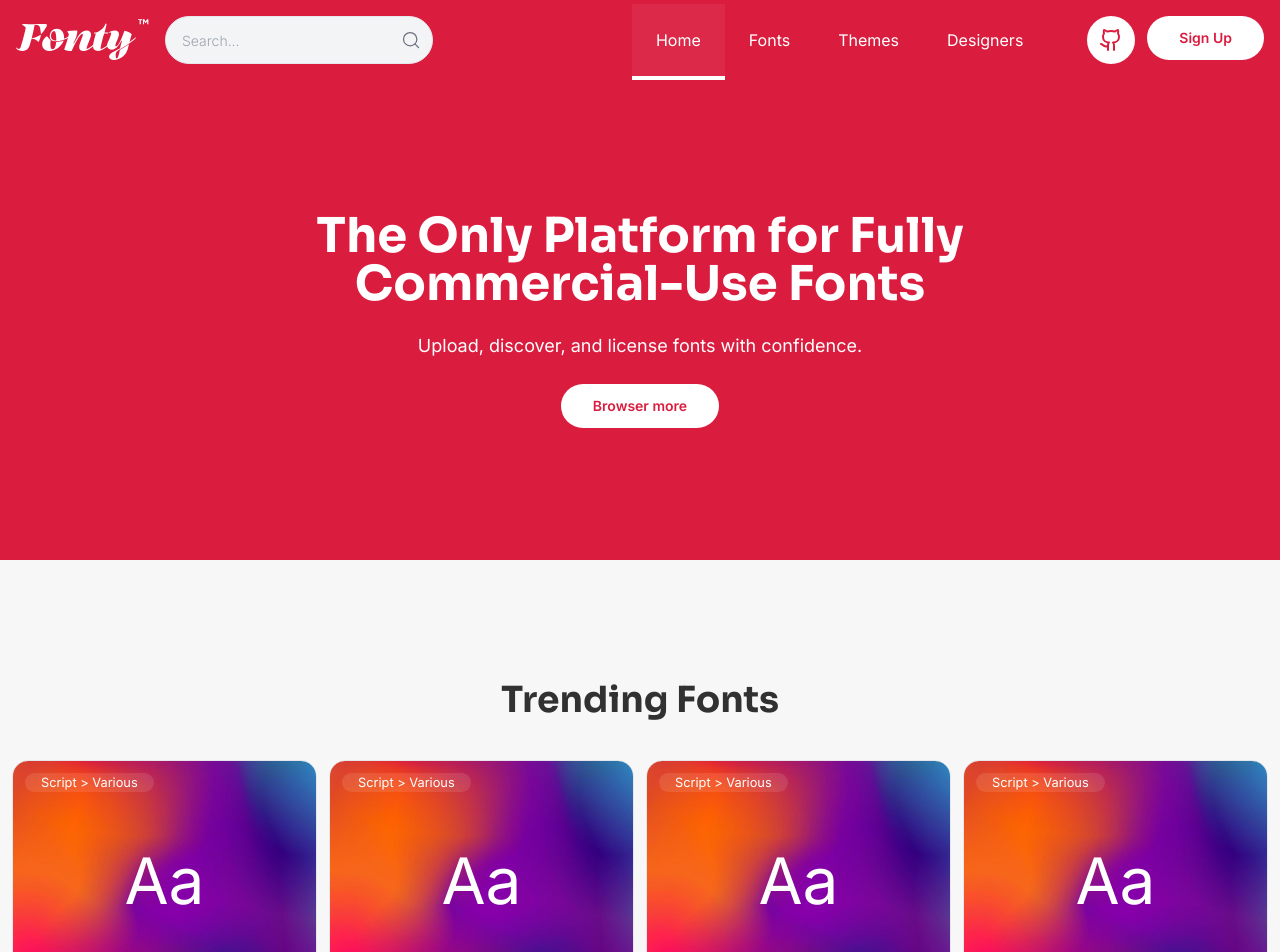
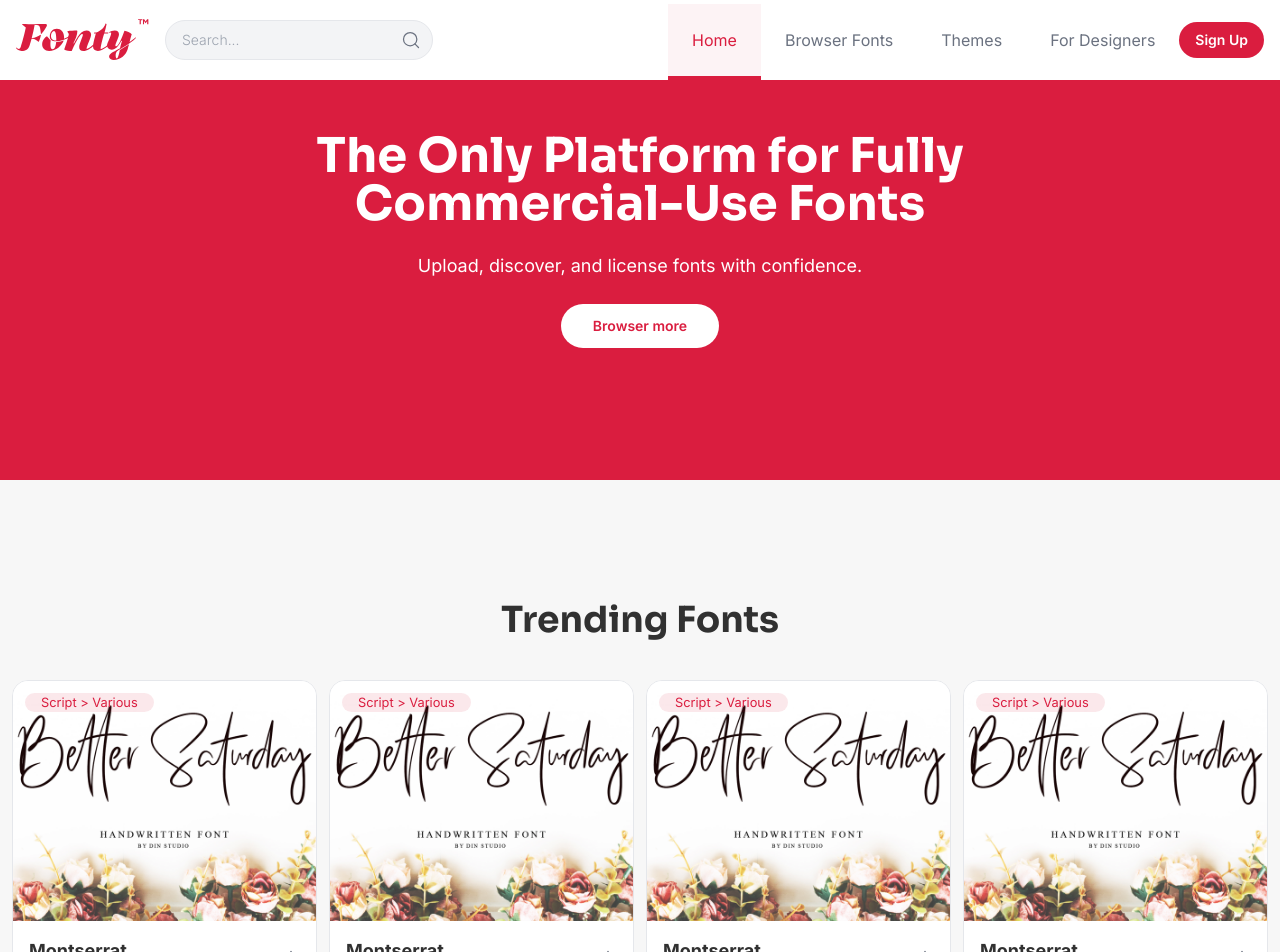
Before and after one commit to clvrdesign/fonty, a Next.js app: page / in a window 1280 px wide. Shown: the top 952 px of the page. Built offline with nearby package versions, Linux system fonts and the light colour scheme.

Commit message:
Refactor code structure for improved readability and maintainability

```diff
--- a/app/(main)/designers/page.js
+++ b/app/(main)/designers/page.js
@@ -1,7 +1,6 @@
 import React from "react";
 import Designers from "../../components/designers/Designers";
 import AdBanner from "../../components/AdBanner";
-import Newsletter from "../../components/Newsletter";
 
 const page = () => {
   return (
@@ -22,7 +21,6 @@ const page = () => {
       </section>
       <Designers />
       <AdBanner />
-      <Newsletter />
     </>
   );
 };
--- a/app/(main)/fonts/themes/page.js
+++ b/app/(main)/fonts/themes/page.js
@@ -1,6 +1,5 @@
 import React from 'react'
-import AdBanner from '../../components/AdBanner'
-import Newsletter from '../../components/Newsletter'
+import AdBanner from '../../../components/AdBanner'
 import Themes from '@/app/components/themes/Themes'
 
 const page = () => {
@@ -8,7 +7,6 @@ const page = () => {
     <>
       <Themes/>
       <AdBanner/>
-      <Newsletter/>
     </>
   )
 }
--- a/app/(main)/layout.js
+++ b/app/(main)/layout.js
@@ -1,4 +1,4 @@
-import Navbar from "../components/navbar/Navbar_main";
+import Navbar from "../components/navbar/Navbar";
 import Footer from "../components/footer/Footer";
 import { Inter, Sora } from "next/font/google";
 import "../globals.css";
@@ -22,7 +22,7 @@ export default function RootLayout({ children }) {
   return (
     <html lang='en'>
       <body className={`${interSans.variable} ${soraSans.variable}`}>
-        <Navbar/>
+        <Navbar />
         {children}
         <Footer />
       </body>
--- a/app/(main)/page.js
+++ b/app/(main)/page.js
@@ -10,7 +10,6 @@ const page = () => {
       <Hero/>
       <Trending/>
       <AdBanner/>
-      <Newsletter/>
     </>
   )
 }
--- a/app/components/fonts/FontCard.jsx
+++ b/app/components/fonts/FontCard.jsx
@@ -3,24 +3,24 @@ import { Heart, Library, DownloadCloud, Download } from "lucide-react";
 import Link from "next/link";
 import Image from "next/image";
 import Button from "../buttons/Button_secondary";
-import fontImage from "@/public/font-bg.jpg";
+import fontImage from "@/public/better_saturday.png";
 
 const FontCard = () => {
   return (
     <div className='relative bg-white rounded-2xl overflow-hidden border group'>
-      <div className='absolute top-3 left-3 bg-white/10 text-white px-4 rounded-full flex gap-2 z-10'>
+      <div className='absolute top-3 left-3 bg-primary/10 text-primary px-4 rounded-full flex gap-2 z-10'>
         <small><Link className="hover:text-primary duration-300" href={'/'}>Script</Link> &gt; <Link className="hover:text-primary duration-300" href={'/'}>Various</Link></small>
       </div>
       <div className='absolute top-3 right-3 flex flex-col gap-2 z-10'>
-        <div className='h-8 w-8 flex justify-center items-center rounded-full opacity-0 group-hover:opacity-100 duration-300 cursor-pointer hover:bg-white hover:text-primary bg-white/10 text-white'>
+        <div className='h-8 w-8 flex justify-center items-center rounded-full opacity-0 group-hover:opacity-100 duration-300 cursor-pointer hover:bg-white hover:text-primary bg-primary/10 text-primary'>
           <Heart strokeWidth={1.5} size={18} />
         </div>
-        <div className=' h-8 w-8 flex justify-center items-center rounded-full opacity-0 group-hover:opacity-100 duration-300 cursor-pointer hover:bg-white hover:text-primary bg-white/10 text-white'>
+        <div className=' h-8 w-8 flex justify-center items-center rounded-full opacity-0 group-hover:opacity-100 duration-300 cursor-pointer hover:bg-white hover:text-primary bg-primary/10 text-primary'>
           <Library strokeWidth={1.5} size={18} />
         </div>
       </div>
-      <div className='p-4 h-60 bg-primary/0 flex items-center justify-center'>
-        <p className='text-[4rem] text-white z-10'>Aa</p>
+      <div className='relative p-4 h-60 bg-primary/0 flex items-center justify-center'>
+        <p className='hidden text-[4rem] text-white z-10'>Aa</p>
         <Image
           src={fontImage}
           width={2500}
--- a/app/components/navbar/Navbar.jsx
+++ b/app/components/navbar/Navbar.jsx
@@ -1,45 +1,22 @@
-"use client";
 
 import React from "react";
 import Image from "next/image";
 import Link from "next/link";
 import fonty from "@/public/logo-red.svg";
-import fonty_small from "@/public/logo_red_small.svg";
 import Button_secondary from "../buttons/Button_secondary";
 import Container from "../Container";
 import { Search, Menu } from "lucide-react";
-import { useState, useEffect } from "react";
 
 const Navbar = () => {
-  const [logo, setLogo] = useState(fonty);
-
-  useEffect(() => {
-    const handleResize = () => {
-      if (window.innerWidth < 926) {
-        setLogo(fonty_small);
-      } else {
-        setLogo(fonty);
-      }
-    };
-
-    // Initial check
-    handleResize();
-
-    // Listen for resize events
-    window.addEventListener("resize", handleResize);
-
-    // Cleanup on unmount
-    return () => window.removeEventListener("resize", handleResize);
-  }, []);
 
   return (
-    <nav className='flex justify-between items-center px-4 backdrop-blur-lg bg-white bg-opacity-90 z-50'>
+    <nav className='fixed top-0 w-full flex justify-between items-center px-4 bg-white z-50'>
       <Container>
         <div className='flex justify-between items-center w-full'>
           <div className='md:w-fit w-full md:justify-start justify-between items-center flex gap-4 py-4 z-20'>
             <Link href={"/"}>
               <Image
-                src={logo}
+                src={fonty}
                 alt='Logo'
                 height={45} // Adjust the height as needed
                 priority={true} // Optional: Load the logo image with priority
--- a/app/components/navbar/Navbar_main.jsx
+++ b/app/components/navbar/Navbar_main.jsx
@@ -1,36 +1,12 @@
-"use client";
-
 import React from "react";
 import Image from "next/image";
 import Link from "next/link";
 import fonty from "@/public/logo-white.svg";
-import fonty_small from "@/public/logo_white_small.svg";
 import Button from "../buttons/Button_main";
 import Container from "../../components/Container";
 import { Search, Menu, Github } from "lucide-react";
-import { useState, useEffect } from "react";
 
 const Navbar = () => {
-  const [logo, setLogo] = useState(fonty);
-
-  useEffect(() => {
-    const handleResize = () => {
-      if (window.innerWidth < 926) {
-        setLogo(fonty_small);
-      } else {
-        setLogo(fonty);
-      }
-    };
-
-    // Initial check
-    handleResize();
-
-    // Listen for resize events
-    window.addEventListener("resize", handleResize);
-
-    // Cleanup on unmount
-    return () => window.removeEventListener("resize", handleResize);
-  }, []);
 
   return (
     <nav className='flex justify-between items-center px-4 bg-primary z-50'>
@@ -39,7 +15,7 @@ const Navbar = () => {
           <div className='md:w-fit w-full md:justify-start justify-between items-center flex gap-4 py-4 z-20'>
             <Link href={"/"}>
               <Image
-                src={logo}
+                src={fonty}
                 alt='Logo'
                 height={45} // Adjust the height as needed
                 priority={true} // Optional: Load the logo image with priority
```
Also changed, not shown: public/better_saturday.png (added).
